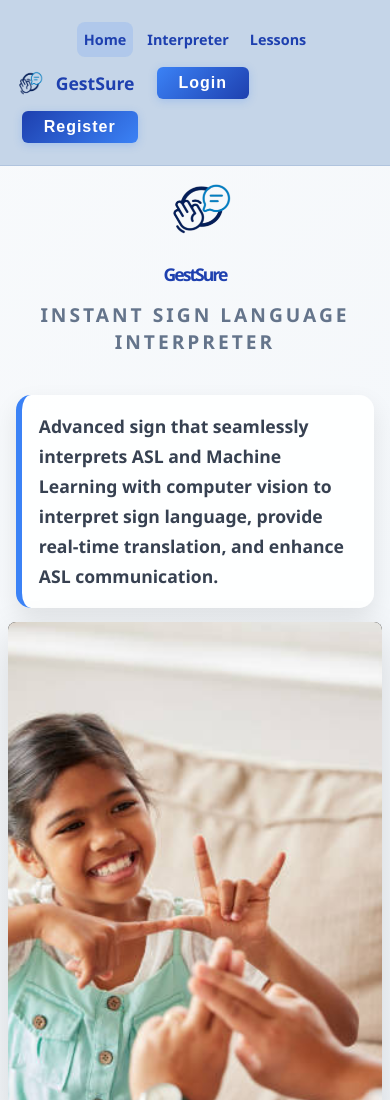
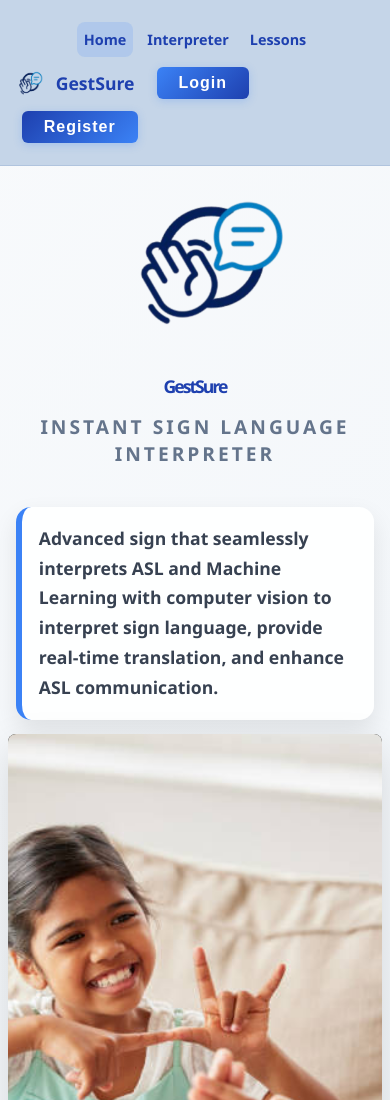
Before and after one commit to OscarTheThird/Filipino-Sign-Language-FSL-Capstone, a plain HTML site: page HTML/home.html in a window 390 px wide. Shown: the top 1100 px of the page. Drawn offline with Linux system fonts and the light colour scheme; no server answers.

Commit message:
logo adjust

```diff
--- a/CSS/home.css
+++ b/CSS/home.css
@@ -123,6 +123,14 @@ body {
   margin-bottom: 30px;
 }
 
+/* Main logo - significantly larger size */
+.main-logo-image {
+  width: 250px; /* Increased from 150px to 200px */
+  height: auto;
+  margin: 0 auto;
+}
+
+/* Keep other logos at their original sizes */
 .logo-image {
   width: 120px;
   height: auto;
@@ -237,7 +245,7 @@ body {
     font-size: 2.7rem;
   }
   .main-logo img {
-    width: 80px;
+    width: 200px;
   }
   .left-section,
   .right-section {
@@ -249,7 +257,11 @@ body {
   .video-frame {
     min-height: 220px;
   }
+  .main-logo-image {
+    width: 160px; /* Adjusted for tablet size */
+  }
 }
+
 @media (max-width: 900px) {
   .main-content {
     flex-direction: column;
@@ -277,6 +289,9 @@ body {
   }
   .main-logo {
     margin-bottom: 18px;
+  }
+  .main-logo-image {
+    width: 150px; /* Adjusted for mobile size */
   }
   .logo-image {
     width: 60px;
@@ -332,6 +347,9 @@ body {
   }
   .main-title {
     font-size: 1.1rem;
+  }
+  .main-logo-image {
+    width: 112px; /* Adjusted for small mobile size */
   }
 }
 
--- a/HTML/home.html
+++ b/HTML/home.html
@@ -1,11 +1,13 @@
 <!DOCTYPE html>
 <html lang="en">
+
 <head>
     <meta charset="UTF-8">
     <meta name="viewport" content="width=device-width, initial-scale=1.0">
     <link rel="stylesheet" href="/CSS/home.css">
     <title>GestSure - Home</title>
 </head>
+
 <body>
     <!-- Header Navigation -->
     <header class="header">
@@ -30,14 +32,15 @@
         <section class="left-section">
             <div class="brand-section">
                 <div class="main-logo">
-                    <img src="/PICTURES/logo.png" alt="GestSure Logo" class="logo-image">
+                    <img src="/PICTURES/logo.png" alt="GestSure Logo" class="main-logo-image">
                 </div>
                 <h1 class="main-title">GestSure</h1>
                 <p class="main-tagline">INSTANT SIGN LANGUAGE INTERPRETER</p>
                 <div class="description">
                     <p><strong>
-                        Advanced sign that seamlessly interprets ASL and Machine Learning with computer vision to interpret sign language, provide real-time translation, and enhance ASL communication.
-                    </strong></p>
+                            Advanced sign that seamlessly interprets ASL and Machine Learning with computer vision to
+                            interpret sign language, provide real-time translation, and enhance ASL communication.
+                        </strong></p>
                 </div>
             </div>
         </section>
@@ -95,7 +98,8 @@
                     </div>
                 </div>
                 <div class="status-text">
-                    <p>This person is <span class="current-slide-info" id="currentSlideInfo">demonstrating sign language</span>.</p>
+                    <p>This person is <span class="current-slide-info" id="currentSlideInfo">demonstrating sign
+                            language</span>.</p>
                     <p>Here are some useful words and sentences for effective communication.</p>
                 </div>
             </div>
@@ -126,10 +130,13 @@
                         </div>
                         <div class="form-group password-group">
                             <label class="form-label">PASSWORD</label>
-                            <input type="password" class="form-input" id="login-password" placeholder="Enter your password" required>
-                            <button type="button" class="show-hide-btn" onclick="togglePasswordVisibility('login-password', this)">Show</button>
+                            <input type="password" class="form-input" id="login-password"
+                                placeholder="Enter your password" required>
+                            <button type="button" class="show-hide-btn"
+                                onclick="togglePasswordVisibility('login-password', this)">Show</button>
                         </div>
-                        <div id="login-error" style="color: #e11d48; display: none; margin-bottom: 8px; font-size: 14px;"></div>
+                        <div id="login-error"
+                            style="color: #e11d48; display: none; margin-bottom: 8px; font-size: 14px;"></div>
                         <button type="submit" class="login-btn">
                             LOGIN
                         </button>
@@ -187,15 +194,20 @@
                         </div>
                         <div class="form-group password-group">
                             <label class="form-label">PASSWORD</label>
-                            <input type="password" class="form-input" id="register-password" placeholder="Create a password" required>
-                            <button type="button" class="show-hide-btn" onclick="togglePasswordVisibility('register-password', this)">Show</button>
+                            <input type="password" class="form-input" id="register-password"
+                                placeholder="Create a password" required>
+                            <button type="button" class="show-hide-btn"
+                                onclick="togglePasswordVisibility('register-password', this)">Show</button>
                         </div>
                         <div class="form-group password-group">
                             <label class="form-label">CONFIRM PASSWORD</label>
-                            <input type="password" class="form-input" id="register-confirm-password" placeholder="Confirm your password" required>
-                            <button type="button" class="show-hide-btn" onclick="togglePasswordVisibility('register-confirm-password', this)">Show</button>
+                            <input type="password" class="form-input" id="register-confirm-password"
+                                placeholder="Confirm your password" required>
+                            <button type="button" class="show-hide-btn"
+                                onclick="togglePasswordVisibility('register-confirm-password', this)">Show</button>
                         </div>
-                        <div id="register-error" style="color: #e11d48; display: none; margin-bottom: 8px; font-size: 14px;"></div>
+                        <div id="register-error"
+                            style="color: #e11d48; display: none; margin-bottom: 8px; font-size: 14px;"></div>
                         <button type="submit" class="register-btn">
                             REGISTER
                         </button>
@@ -213,4 +225,5 @@
     <script type="module" src="/JAVASCRIPT/home.js"></script>
 
 </body>
+
 </html>
```
